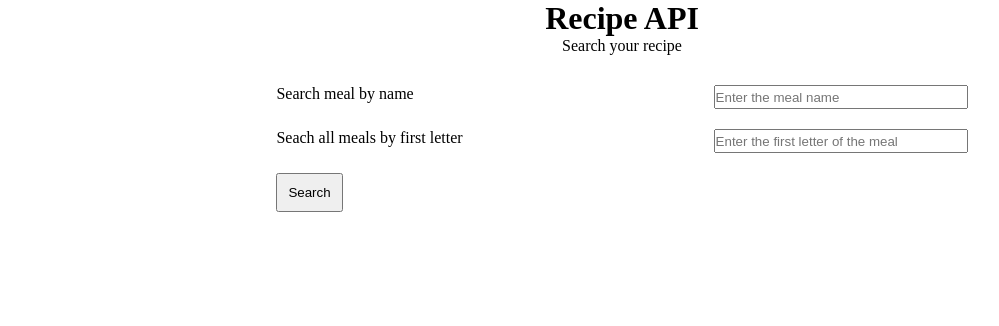
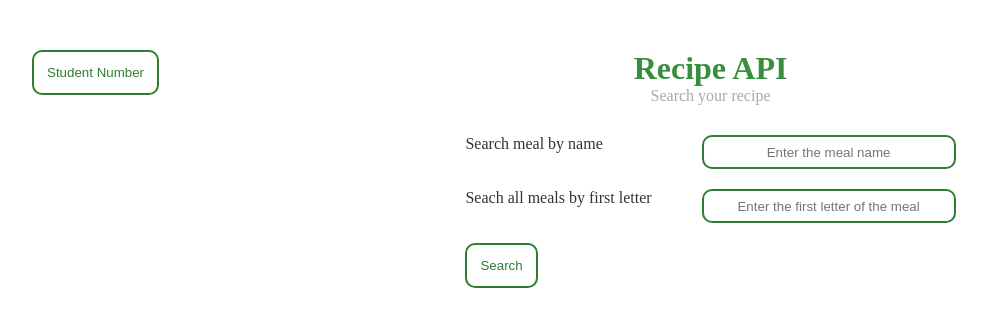
Before and after one commit to DainShin/JavaScript_assignment04, a plain HTML site: page index.html in a window 1280 px wide. Shown: the whole page, without its empty margins (18-1017 px from the left). Drawn offline with Linux system fonts and the light colour scheme.

Commit message:
Added comments and styles

```diff
--- a/css/style.css
+++ b/css/style.css
@@ -1,19 +1,34 @@
 * {
     margin: 0;
     padding: 0;
-
+    color: #333;
 }
 
 h1{
     text-align: center;
+    color:#388E3C;
 }
 
+h3 {
+    color:#388E3C;
+}
 .inner-wrapper > p {
     text-align: center;
+    color:darkgrey;
+}
+
+.wrapper {
+    display: flex;
+    justify-content: center;
+    margin-top: 50px;
+}
+.inner-wrapper {
+    margin: 0 auto;
+    max-width: 850px;;
 }
 
 .results {
-    width: 450px;
+    width: 100%;
     height: auto;
 }
 
@@ -25,30 +40,34 @@ section {
     display: grid;
     grid-template-columns: repeat(2,1fr);
     grid-gap: 20px;
-}
-
-.inner-wrapper {
-    width: 90%;
-    margin: 0 auto;
+    align-items: stretch;
 }
 
 button {
-    padding: 10px;
+    padding: 13px;
+    border-radius: 10px;
+    color: #2E7D32;
+    border: 2px solid #2E7D32;
+    background-color: transparent;
+}
+
+button:hover {
+    border: 2px solid #64DD17;
 }
 
 form {
-    margin: 20px 0;
+    width: 100%;
+    max-width: 650px;
+    padding-top: 30px;
 }
 
 input {
     width: 250px;
-    height: 20px;
-}
-
-form {
-    width: 60%;
-    margin: 0 auto;
-    padding-top: 30px;
+    height: 30px;
+    margin-left: 50px;
+    border-radius: 10px;
+    text-align: center;
+    border: 2px solid #2E7D32;
 }
 
 form p {
@@ -56,3 +75,16 @@ form p {
     display: flex;
     justify-content: space-between;
 }
+
+a {
+    text-decoration: none;
+    color: rgb(67, 1, 1)
+}
+
+a:hover {
+    color: #64DD17;
+}
+
+.box {
+    margin-left: 50px;
+}
--- a/index.html
+++ b/index.html
@@ -11,6 +11,12 @@
 
 <body>
     <div class="wrapper">
+
+        <div class="box stuNum">
+            <p id="stuNum"></p>
+            <button id="stuNumBtn">Student Number</button>
+        </div>
+
         <div class="inner-wrapper">
             <h1>Recipe API</h1>
             <p>Search your recipe</p>
--- a/js/script.js
+++ b/js/script.js
@@ -1,37 +1,57 @@
+// URLs to for the API
 const baseUrl = 'https://www.themealdb.com/api/json/v1/1/';
 let url;
 
+// Variables
+const stuNum = document.querySelector('#stuNum');
+const stuNumBtn = document.querySelector('#stuNumBtn');
 const form = document.querySelector('form');
 const section = document.querySelector('section');
 
+// Event Listeners
+// Dynamically added my student id and name
+stuNumBtn.addEventListener('click', function () {
+    stuNum.textContent = '200535561 Dain Shin';
+});
+
+// If the submit is clicked, fetchResults function will be called
 form.addEventListener('submit', fetchResults);
 
+// Functions
+// This function will get the data we want
 function fetchResults(event) {
+    // This is to prevent the default submit event(transmitting the data)
     event.preventDefault();
 
+    // Those are the variables for input sections
     const letter = document.getElementById('letter').value.trim();
     const word = document.getElementById('word').value.trim();
 
+    // Users can search for the recipe either by the first letter of the name or the full name
+    // The value of the URL will be decided according to the input value
     if(letter !== '' && letter !== null) {
         url = baseUrl + 'search.php?f=' + letter;
     } else{
         url = baseUrl + 'search.php?s=' + word;
     }
 
+    // This makes the request, recieves the response and call the showResults function with the JSON data
     fetch(url)
     .then(res => res.json())
     .then(json => showResults(json));
 };
 
+// This function will show the JSON data
 function showResults(json) {
-    console.log(json);
 
     while(section.firstChild) {
         section.removeChild(section.firstChild);
     };
 
+    // This meals variable stores the value of meals from JSON
     let meals = json.meals;
 
+    // If there is data in the meals, it will create html elements and put the data in each element
     if(meals.length === 0) {
         const p = document.querySelector('p');
         p.textContent = 'No Result returned';
@@ -47,10 +67,10 @@ function showResults(json) {
             const recipe = document.createElement('p');
             const countrySection = document.createElement('span');
 
+            // It loops through the array to display the current data
             const current = meals[i];
-            console.log(current);
 
-            link.textContent = 'Watch the video';
+            link.textContent = 'Click to watch the video';
             link.href = current.strYoutube;
             recipe.textContent = current.strInstructions;
             name.textContent = current.strMeal;
@@ -62,10 +82,12 @@ function showResults(json) {
                 img.alt = current.strMeal;
             }
 
+            // Some styles for the image and text
             img.style.width = '450px';
             img.style.height = '350px';
             countrySection.style.fontWeight = 'bold';
 
+            // Finally the data will be shown in the web page
             menu.appendChild(name);
             video.appendChild(link);
             menu.appendChild(video);
```
